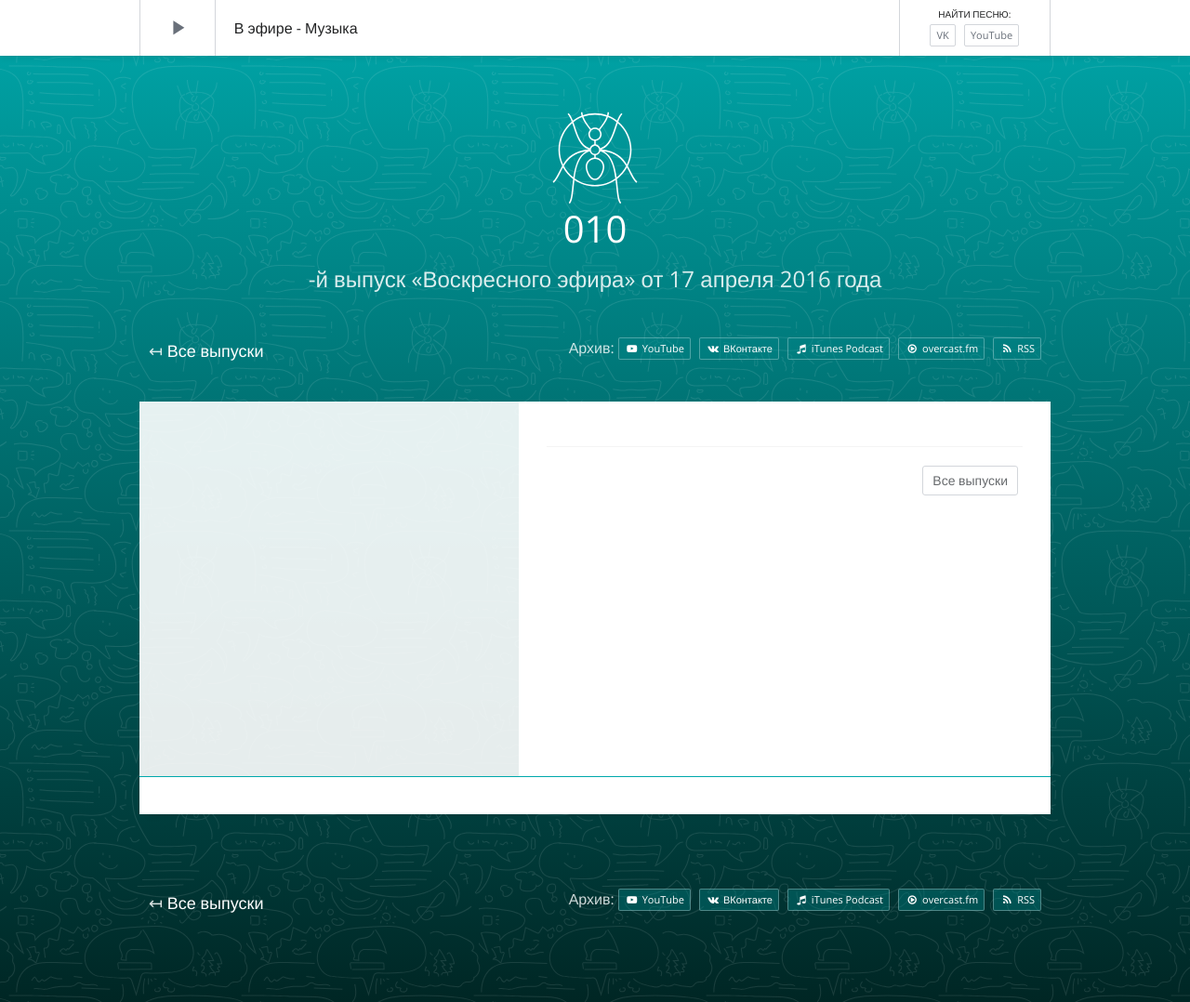
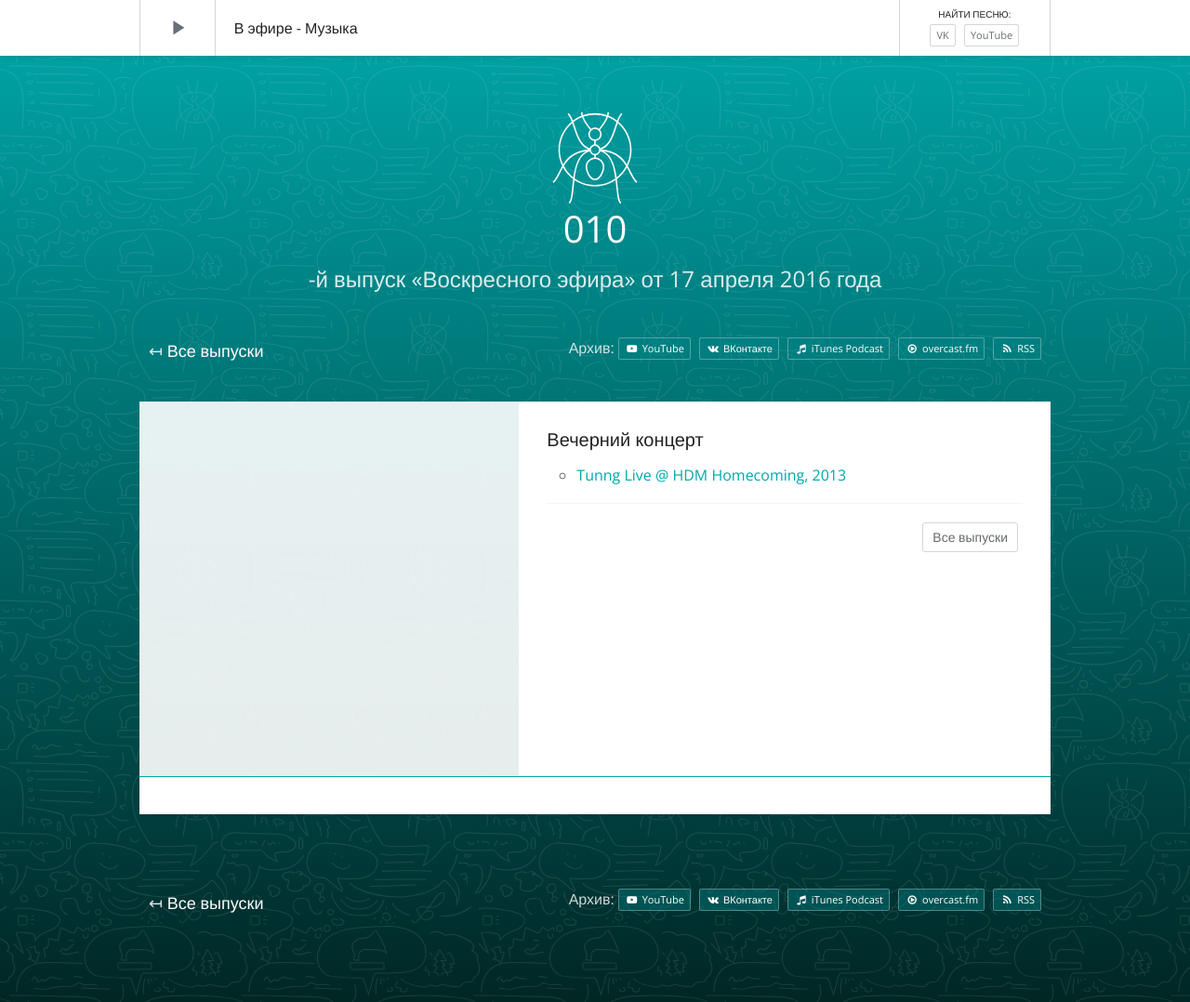
Before and after one commit to tretten/site-moonant, a Jekyll site: the page built from _posts/rotation/2016-04-17-010.md, in a window 1280 px wide and 1078 px high. Shown: the whole window at 93% size. Built offline with Jekyll 4.4.1, drawn with Linux system fonts in a browser that asks for light colours; nearby versions of some CDN libraries; a script that is not in the unit is left out; comment, search, counter and statistics services are not loaded.

Commit message:
веч кон

```diff
--- a/_posts/rotation/2016-04-17-010.md
+++ b/_posts/rotation/2016-04-17-010.md
@@ -10,3 +10,6 @@
 album-6:    Mamamoo / Hello (2015)
 
 ---
+
+#### Вечерний концерт
+- [Tunng Live @ HDM Homecoming, 2013](https://www.youtube.com/watch?v=gpLUedgsm74)
```
